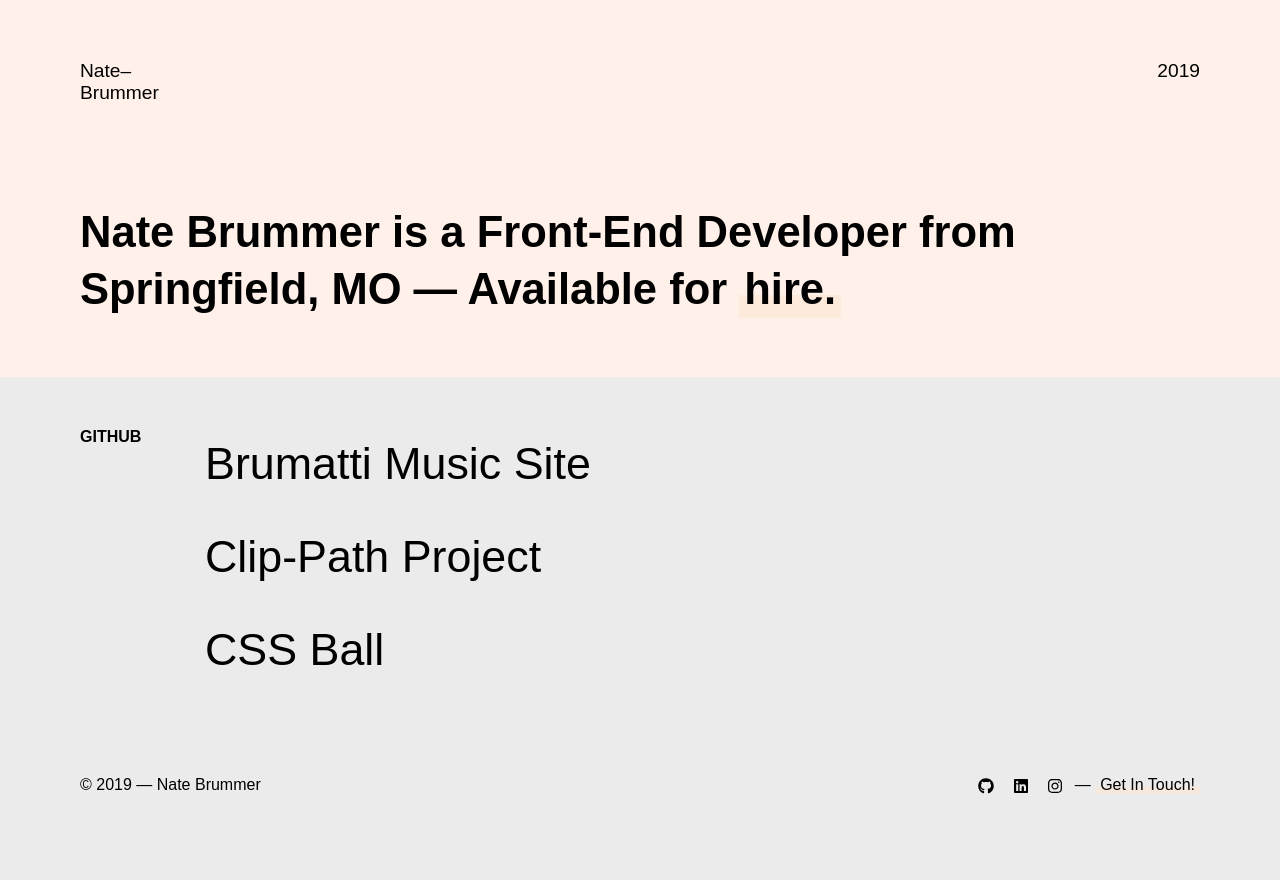
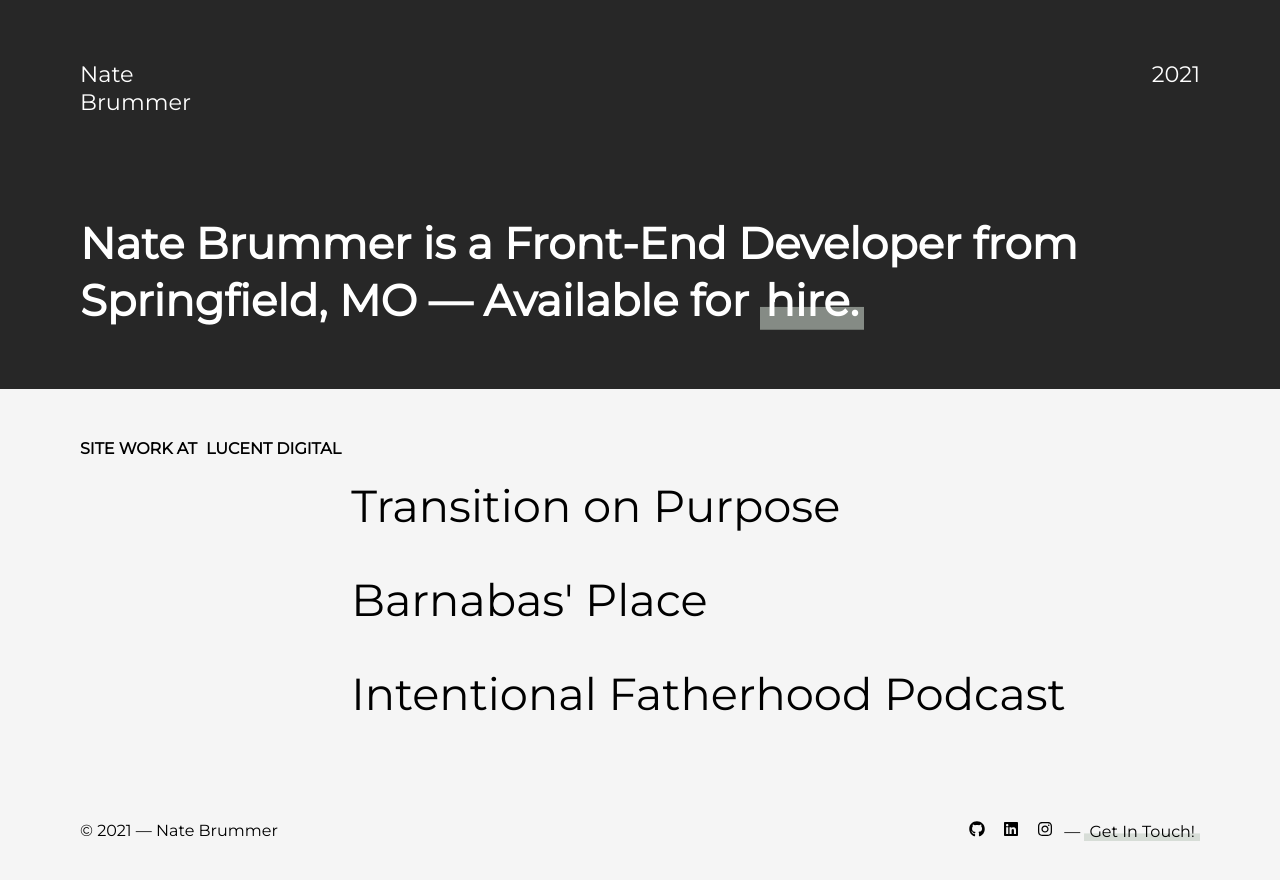
Before and after one commit to natebrummer/natebrummer.github.io, a plain HTML site: page index.html in a window 1280 px wide. Before the commit the page ends 854 px from the top, so only its background shows below. Drawn offline with Linux system fonts and the light colour scheme.

Commit message:
Add files via upload

```diff
--- a/index.html
+++ b/index.html
@@ -22,34 +22,34 @@
 <body>
   <div class="site-intro">
     <header>
-      <div class="site-title">Nate&ndash;<br />Brummer</div>
-      <div>2019</div>
+      <div class="site-title">Nate <br />Brummer</div>
+      <div>2021</div>
     </header>
     <h1>Nate Brummer is a Front-End Developer from Springfield, MO &mdash; Available for <a href="mailto:natebrummer31@gmail.com" target="_blank"><span class="label">hire.</span><span class="underline"></span></span></a></a></h1>
   </div>
   <section class="site-content">
     <div>
-      <h2>Github</h2>
+      <h2>Site work at <a href="lucentdigital.co">Lucent Digital</a></h2>
     </div>
-    <div>
+    <div class="site-projects">
       <ul>
         <li>
-          <a href="https://natebrummer.github.io/brumatti" target="_blank">Brumatti Music Site</a>
+          <a href="https://transitiononpurpose.com" target="_blank">Transition on Purpose</a>
           <span class="underline"></span>
         </li>
         <li>
-          <a href="https://natebrummer.github.io/Clip-Path" target="_blank">Clip-Path Project</a>
+          <a href="https://barnabasplace.com" target="_blank">Barnabas' Place</a>
           <span class="underline"></span>
         </li>
         <li>
-          <a href="http://natebrummer.github.io/ball" target="_blank">CSS Ball</a>
+          <a href="https://intentional-fatherhood.com/?fbclid=IwAR0U0YNl9Z9a4yRJDlJUdRrYO7lvslPFc10Y7S9vV2gIWj0de5uWhXWNzLk" target="_blank">Intentional Fatherhood Podcast</a>
           <span class="underline"></span>
         </li>
       </ul>
     </div>
   </section>
   <footer>
-    <p class="copyright">&copy; 2019 &mdash; Nate Brummer</p>
+    <p class="copyright">&copy; 2021 &mdash; Nate Brummer</p>
     <div class="social-icons">
       <span><a href="https://github.com/natebrummer" target="_blank"><img src="./img/github-icon.svg" /></a></span>
       <span><a href="https://www.linkedin.com/in/natebrummer/" target="_blank"><img src="./img/linkedin-icon.svg" /></a></span>
--- a/main.css
+++ b/main.css
@@ -1,6 +1,10 @@
+@import url('https://fonts.googleapis.com/css2?family=Montserrat&family=Montserrat+Alternates&display=swap');
+
+
+
 * {
     box-sizing: border-box;
-    font-family: 'Made Outer Sans Outline', Helvetice, sans-serif;
+    font-family: 'Montserrat', sans-serif;
   }
 
   html, body {
@@ -8,7 +12,22 @@
     height: 100%;
     margin: 0;
     padding: 0;
-    background: rgb(235, 235, 235);;
+    background: rgb(245, 245, 245);;
+  }
+
+  i {
+    background: #fff;
+    border-radius: 20px;
+    font-size: 25px;
+    text-align: center;
+    margin-right: 10px;
+    border-radius:50%;
+    display:inline-block;
+    padding:10px;
+  }
+
+  img {
+    display:block;
   }
 
   a {
@@ -25,7 +44,7 @@
   }
 
   a > .underline {
-    background: #FEE6D2;
+    background: rgb(195, 206, 196);
     opacity: 0.6;
     width: 100%;
     height: 100%;
@@ -50,14 +69,16 @@
   }
 
   .site-intro {
-    background-color: #fff1e9;
+    background-color: rgb(39, 39, 39);
+    color: #fff;
+    transition: 2s;
     padding: 60px 80px;
   }
 
   .site-intro > header {
     display: flex;
     justify-content: space-between;
-    font-size: 1.2em;
+    font-size: 1.4em;
   }
 
   .site-intro > .site-title {
@@ -81,7 +102,7 @@
     font-size: 16px;
     line-height: 0;
     transform-origin: 0 0;
-    width: 120px;
+    /* width: 120px; */
   }
 
   .site-content ul {
@@ -112,6 +133,10 @@
   .site-content ul li a {
     z-index: 1;
     position: relative;
+  }
+
+  .site-projects {
+    margin-top: 30px;
   }
 
   footer {
```
